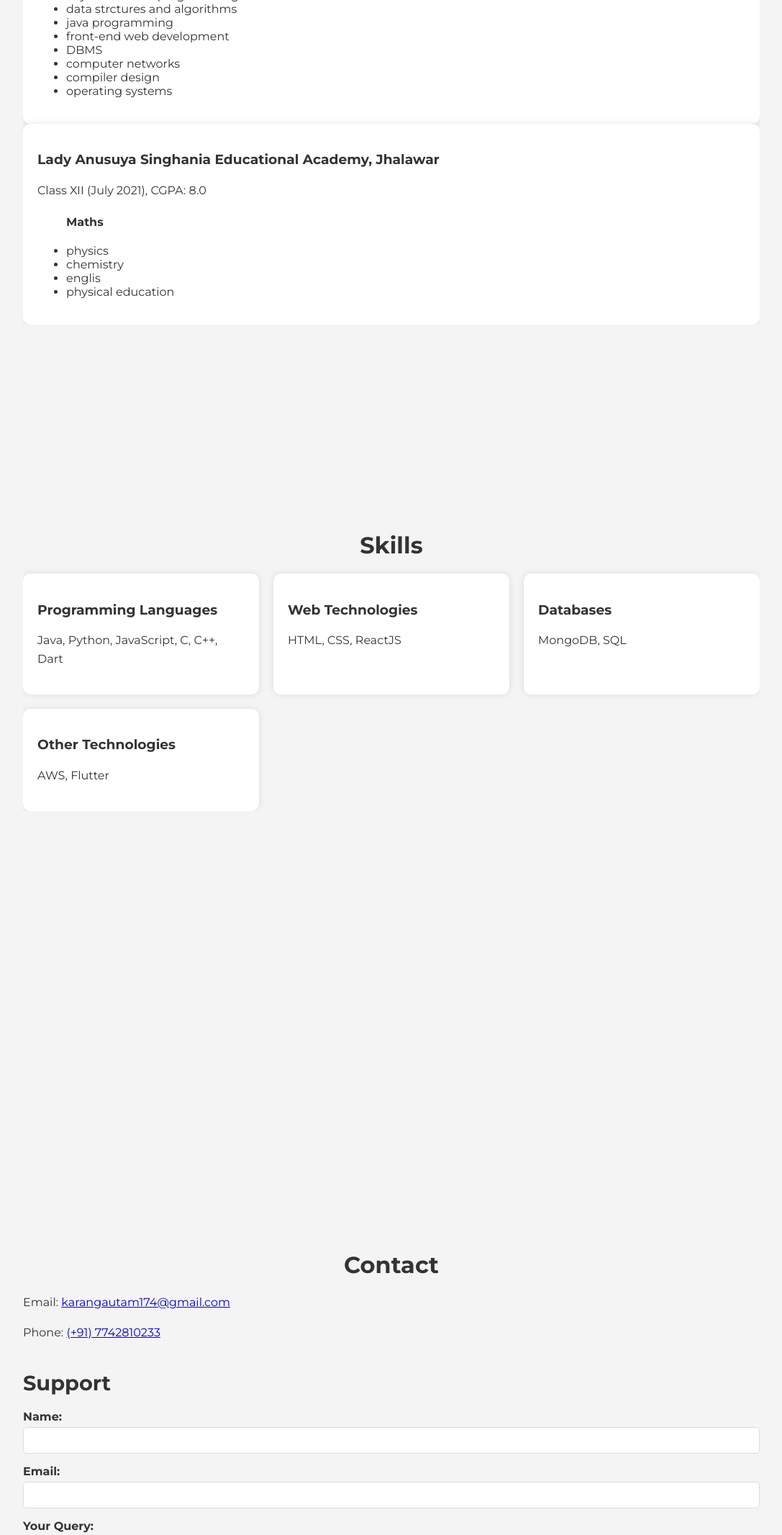
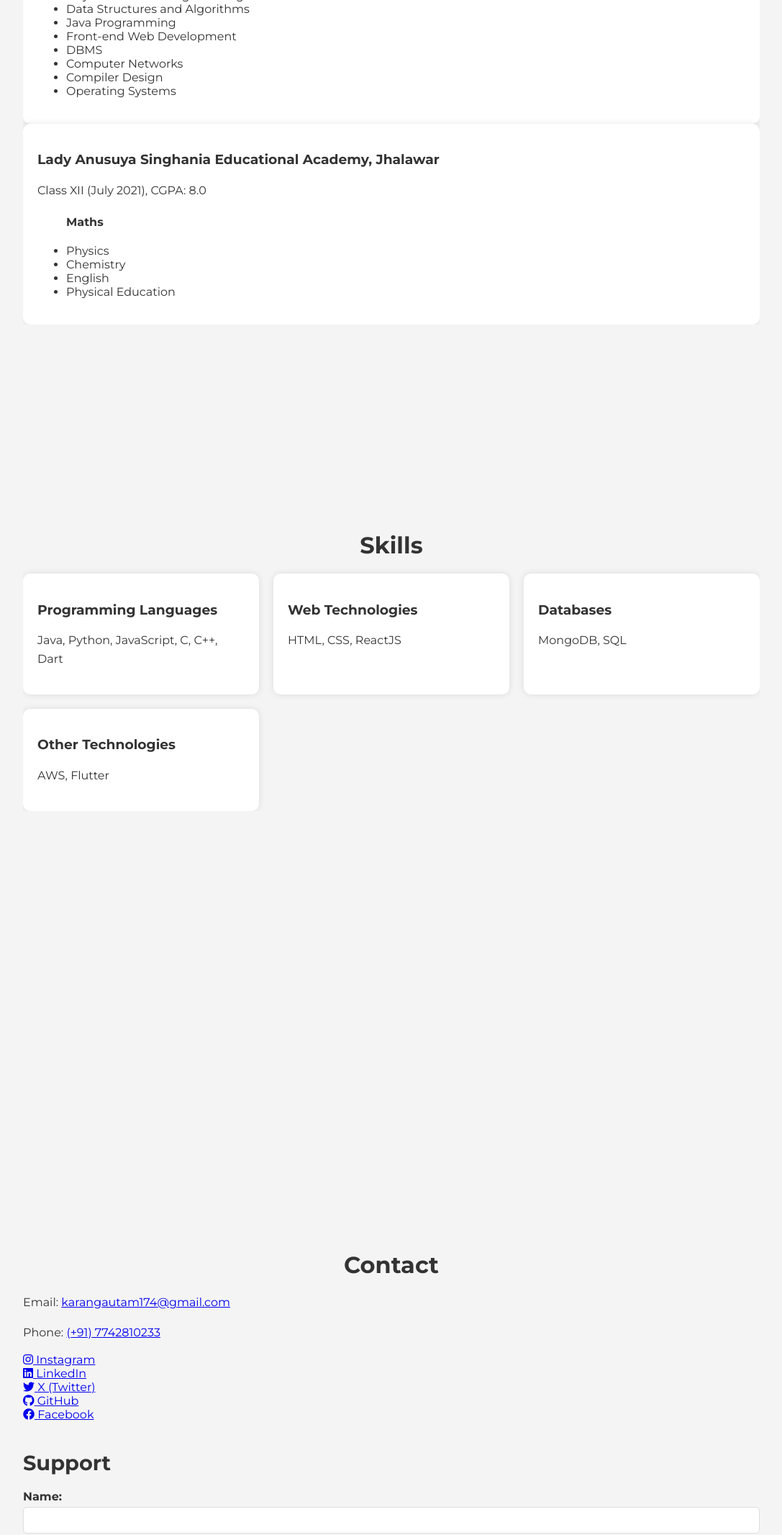
Before and after one commit to KaranG03/portfolio, a plain HTML site: page index.html in a window 1280 px wide. Shown: the part 2402-4535 px from the top of the page at 72% size, without its empty margins (96-1183 px from the left). Drawn offline with Linux system fonts and the light colour scheme.

Commit message:
index.html

```diff
--- a/index.html
+++ b/index.html
@@ -9,6 +9,7 @@
   <link rel="stylesheet" href="https://cdnjs.cloudflare.com/ajax/libs/font-awesome/5.15.4/css/all.min.css">
 </head>
 <body>
+
   <header>
     <div class="container">
       <nav>
@@ -22,6 +23,11 @@
       </nav>
     </div>
   </header>
+
+  <!-- Background animation container -->
+
+
+
 
   <section id="home" class="section">
     <div class="container">
@@ -47,18 +53,17 @@
           <p>Developed a web-based platform during a hackathon to facilitate the buying and selling of dead stock items. Utilized React.js for the frontend and MongoDB for the backend, ensuring a smooth and efficient user experience.</p>
         </div>
         <div class="project-item">
-          <h3><a href="https://karang03.github.io/Engineering-calculator/" target="_blank">Engineering Calculator</a></h3>
+          <h3><a href="https://github.com/KaranG03/Engineering-calculator" target="_blank">Engineering Calculator</a></h3>
           <p>Created an advanced calculator for engineering computations. Implemented using JavaScript for accurate calculations and a user-friendly interface, making it a useful tool for engineering students and professionals.</p>
         </div>
         <div class="project-item">
           <h3><a href="https://github.com/yourusername/wardrobe-manager" target="_blank">Wardrobe Manager</a></h3>
           <p>Developed an application to manage and organize wardrobe items. Used Flutter for the frontend and Firebase for the backend, providing a seamless and intuitive user experience.</p>
         </div>
-
         <div class="project-item">
-            <h3><a href="https://github.com/KaranG03/eCom" target="_blank">E-com</a></h3>
-            <p>The Flutter app will display a list of products with their images, IDs, and prices using JSON data. It will include a login system for user authentication and profile management, providing a seamless and interactive experience.</p>
-          </div>
+          <h3><a href="https://github.com/KaranG03/eCom" target="_blank">E-com</a></h3>
+          <p>The Flutter app will display a list of products with their images, IDs, and prices using JSON data. It will include a login system for user authentication and profile management, providing a seamless and interactive experience.</p>
+        </div>
       </div>
     </div>
   </section>
@@ -71,27 +76,26 @@
         <p>Bachelor of Technology in Computer Science (Sept 2022 - Present), CGPA: 8.89</p>
         <ul>
             <h4>Major subjects</h4>
-            <li>python programming</li>
-            <li>object oriented programming c++</li>
-            <li>data strctures and algorithms </li>
-            <li>java programming</li>
-            <li>front-end web development</li>
+            <li>Python Programming</li>
+            <li>Object Oriented Programming C++</li>
+            <li>Data Structures and Algorithms</li>
+            <li>Java Programming</li>
+            <li>Front-end Web Development</li>
             <li>DBMS</li>
-            <li>computer networks</li>
-            <li>compiler design</li>
-            <li>operating systems</li>
+            <li>Computer Networks</li>
+            <li>Compiler Design</li>
+            <li>Operating Systems</li>
         </ul>
-    </div>
+      </div>
       <div class="education-item">
         <h3>Lady Anusuya Singhania Educational Academy, Jhalawar</h3>
         <p>Class XII (July 2021), CGPA: 8.0</p>
         <ul>
             <h4>Maths</h4>
-            <li>physics</li>
-            <li>chemistry</li>
-            <li>englis </li>
-            <li>physical education</li>
-
+            <li>Physics</li>
+            <li>Chemistry</li>
+            <li>English</li>
+            <li>Physical Education</li>
         </ul>
       </div>
     </div>
@@ -126,6 +130,39 @@
       <h2>Contact</h2>
       <p>Email: <a href="mailto:karangautam174@gmail.com">karangautam174@gmail.com</a></p>
       <p>Phone: <a href="tel:+917742810233">(+91) 7742810233</a></p>
+      <div class="social-links">
+        <div class="social-card">
+          <a href="https://www.instagram.com/karan_gautam03?igsh=bnNvdWh6ejdveWxv" target="_blank">
+            <i class="fab fa-instagram"></i>
+            <span>Instagram</span>
+          </a>
+        </div>
+        <div class="social-card">
+          <a href="https://www.linkedin.com/in/karan-gautam2834" target="_blank">
+            <i class="fab fa-linkedin"></i>
+            <span>LinkedIn</span>
+          </a>
+        </div>
+        <div class="social-card">
+          <a href="https://x.com/KaranGa95348264?t=bEwOvbsen9DwC8P3ca2XUg&s=09" target="_blank">
+            <i class="fab fa-twitter"></i>
+            <span>X (Twitter)</span>
+          </a>
+        </div>
+        <div class="social-card">
+          <a href="https://github.com/KaranG03" target="_blank">
+            <i class="fab fa-github"></i>
+            <span>GitHub</span>
+          </a>
+        </div>
+        <div class="social-card">
+          <a href="https://www.facebook.com/profile.php?id=100021587332859" target="_blank">
+            <i class="fab fa-facebook"></i>
+            <span>Facebook</span>
+          </a>
+        </div>
+      </div>
+
       <div class="support-section">
         <h3>Support</h3>
         <form id="support-form">
```
